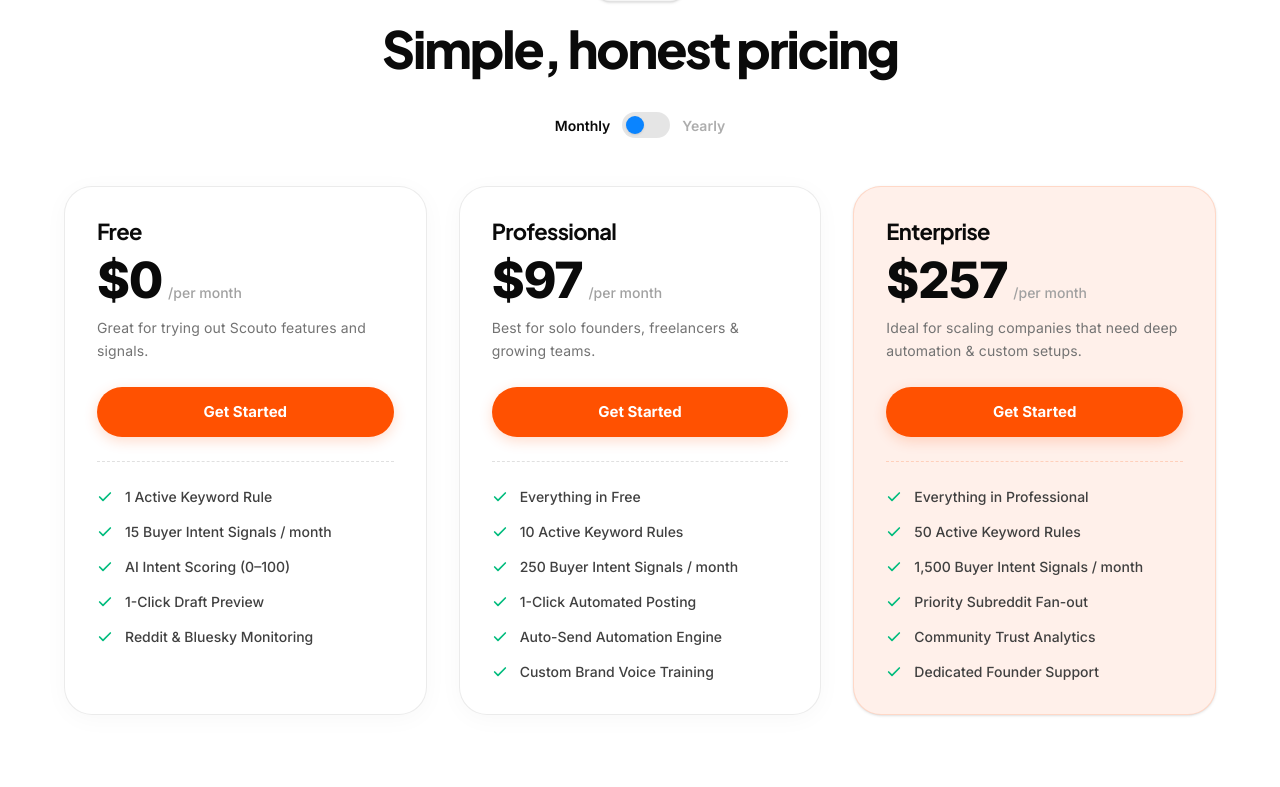
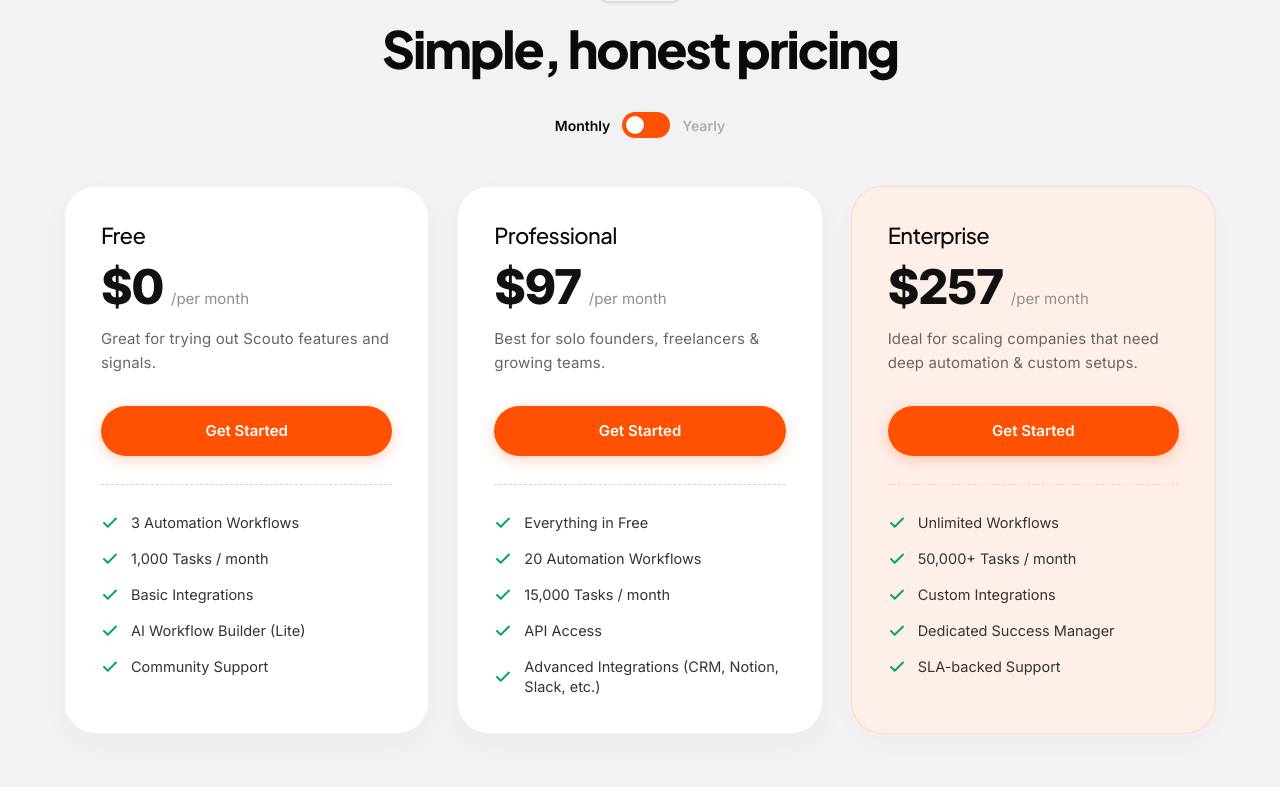
Before and after one commit to abhishekreal7/buyerwatch, a Next.js app: page / in a window 1280 px wide. Shown: the part 7673-8460 px from the top of the page. Built offline with nearby package versions, Linux system fonts and the light colour scheme.

Commit message:
fix(pricing): apply pixel-matched depth of quality, text sizing, padding, background contrast, and green checkmark icons

```diff
--- a/src/app/page.tsx
+++ b/src/app/page.tsx
@@ -1239,10 +1239,10 @@
         </Section>
 
         {/* ━ ━ ━ ━  section separator: PRICING ━ ━ ━ ━  */}
-        <Section id="pricing" className="bg-white pt-[100px] pb-[100px]">
+        <Section id="pricing" className="bg-[#F2F2F5] pt-[100px] pb-[100px]">
           <div className="max-w-[1200px] mx-auto px-[24px]">
             <motion.div variants={fadeUp} className="text-center mb-[36px]">
-              <SectionBadge color="#0A84FF" text="Pricing" />
+              <SectionBadge color="#FF5101" text="Pricing" />
               <h2 style={{ fontFamily: 'var(--font-jakarta), var(--font-inter), sans-serif', fontWeight: 800, fontSize: 'clamp(34px, 4vw, 52px)', letterSpacing: '-0.04em', lineHeight: 1.05, color: '#0A0A0A' }}>
                 Simple, honest pricing
               </h2>
@@ -1251,9 +1251,9 @@
             {/* Toggle */}
             <motion.div variants={fadeUp} className="flex items-center justify-center gap-3 mb-12">
               <span style={{ fontFamily: 'var(--font-inter)', fontSize: '14px', fontWeight: 600, color: !isYearly ? '#0A0A0A' : '#ADADAD' }}>Monthly</span>
-              <button onClick={() => setIsYearly(!isYearly)} className="w-[48px] h-[26px] rounded-full relative transition-colors duration-200 cursor-pointer bg-black/10 hover:bg-black/20" aria-label="Toggle yearly billing">
+              <button onClick={() => setIsYearly(!isYearly)} className="w-[48px] h-[26px] rounded-full relative transition-colors duration-200 cursor-pointer bg-[#FF5101]" aria-label="Toggle yearly billing">
                 <motion.div
-                  className="w-[18px] h-[18px] bg-[#0A84FF] rounded-full absolute top-[4px] shadow-sm"
+                  className="w-[18px] h-[18px] bg-white rounded-full absolute top-[4px] shadow-sm"
                   animate={{ x: isYearly ? 26 : 4 }}
                   transition={springs.snappy}
                 />
@@ -1266,7 +1266,7 @@
                     animate={{ opacity: 1, scale: 1 }}
                     exit={{ opacity: 0, scale: 0.85 }}
                     transition={springs.snappy}
-                    className="bg-[#0A84FF]/10 text-[#0A84FF] text-[11px] font-[800] px-3 py-1 rounded-full tracking-[0.02em] uppercase"
+                    className="bg-[#FFE3D8] text-[#FF5101] text-[11px] font-[800] px-3 py-1 rounded-full tracking-[0.02em] uppercase"
                   >
                     Save 20%
                   </motion.span>
@@ -1274,47 +1274,47 @@
               </AnimatePresence>
             </motion.div>
 
-            <motion.div variants={staggerContainer} className="grid lg:grid-cols-3 gap-8 items-stretch">
-              {/* Starter Free Card */}
+            <motion.div variants={staggerContainer} className="grid lg:grid-cols-3 gap-7 items-stretch">
+              {/* Free Card */}
               <motion.div
                 variants={fadeUp}
                 whileHover={{ y: -6 }}
                 transition={springs.snappy}
-                className="bg-white rounded-[28px] border border-black/[0.08] p-8 flex flex-col justify-between shadow-[0_4px_24px_rgba(0,0,0,0.03)]"
+                className="bg-white rounded-[32px] border border-black/[0.05] p-9 flex flex-col justify-between shadow-[0_10px_30px_rgba(0,0,0,0.03)] hover:shadow-[0_20px_40px_rgba(0,0,0,0.06)] transition-all duration-300"
               >
                 <div>
-                  <h3 className="font-sans font-bold text-[22px] tracking-tight text-[#0A0A0A] mb-3">
+                  <h3 className="font-sans font-medium text-[22px] tracking-tight text-[#111111] mb-4">
                     Free
                   </h3>
-                  <div className="flex items-baseline mb-3">
-                    <span className="font-sans font-extrabold text-[50px] tracking-tight leading-none text-[#0A0A0A]">
+                  <div className="flex items-baseline mb-4">
+                    <span className="font-sans font-extrabold text-[48px] tracking-[-0.03em] leading-none text-[#111111]">
                       $0
                     </span>
-                    <span className="font-sans text-[14px] text-neutral-400 ml-1.5 font-medium">
+                    <span className="font-sans text-[15px] text-[#8E8E93] ml-2 font-normal">
                       /per month
                     </span>
                   </div>
-                  <p className="font-sans text-[14px] text-neutral-500 mb-6 leading-relaxed min-h-[42px]">
+                  <p className="font-sans text-[15px] text-[#666666] font-normal mb-8 leading-[1.55] min-h-[46px]">
                     Great for trying out Scouto features and signals.
                   </p>
 
-                  <Link href="/signup" className="w-full bg-[#FF5101] hover:bg-[#E04400] text-white text-[15px] font-bold text-center py-3.5 rounded-full transition-all duration-150 shadow-[0_4px_14px_rgba(255,81,1,0.2)] block mb-6">
+                  <Link href="/signup" className="w-full bg-[#FF5101] hover:bg-[#E04400] text-white text-[15px] font-[600] text-center py-3.5 rounded-full transition-all duration-150 shadow-[0_4px_14px_rgba(255,81,1,0.25)] block mb-7">
                     Get Started
                   </Link>
 
-                  <div className="w-full border-t border-dashed border-black/[0.12] mb-6" />
-
-                  <div className="flex flex-col gap-3.5">
+                  <div className="w-full border-t border-dashed border-[#D4D4D8] mb-7" />
+
+                  <div className="flex flex-col gap-4">
                     {[
-                      '1 Active Keyword Rule',
-                      '15 Buyer Intent Signals / month',
-                      'AI Intent Scoring (0–100)',
-                      '1-Click Draft Preview',
-                      'Reddit & Bluesky Monitoring'
+                      '3 Automation Workflows',
+                      '1,000 Tasks / month',
+                      'Basic Integrations',
+                      'AI Workflow Builder (Lite)',
+                      'Community Support'
                     ].map((f) => (
                       <div key={f} className="flex items-center gap-3 text-left">
-                        <CheckIcon className="w-4 h-4 text-emerald-500 shrink-0" strokeWidth={2.5} />
-                        <span className="font-sans text-[14px] text-neutral-700 font-medium leading-normal">{f}</span>
+                        <CheckIcon className="w-[18px] h-[18px] text-[#00A859] shrink-0" strokeWidth={2.5} />
+                        <span className="font-sans text-[14.5px] text-[#333333] font-normal leading-snug">{f}</span>
                       </div>
                     ))}
                   </div>
@@ -1326,42 +1326,41 @@
                 variants={fadeUp}
                 whileHover={{ y: -6 }}
                 transition={springs.snappy}
-                className="bg-white rounded-[28px] border border-black/[0.08] p-8 flex flex-col justify-between shadow-[0_4px_24px_rgba(0,0,0,0.03)]"
+                className="bg-white rounded-[32px] border border-black/[0.05] p-9 flex flex-col justify-between shadow-[0_10px_30px_rgba(0,0,0,0.03)] hover:shadow-[0_20px_40px_rgba(0,0,0,0.06)] transition-all duration-300"
               >
                 <div>
-                  <h3 className="font-sans font-bold text-[22px] tracking-tight text-[#0A0A0A] mb-3">
+                  <h3 className="font-sans font-medium text-[22px] tracking-tight text-[#111111] mb-4">
                     Professional
                   </h3>
-                  <div className="flex items-baseline mb-3">
-                    <span className="font-sans font-extrabold text-[50px] tracking-tight leading-none text-[#0A0A0A]">
+                  <div className="flex items-baseline mb-4">
+                    <span className="font-sans font-extrabold text-[48px] tracking-[-0.03em] leading-none text-[#111111]">
                       ${isYearly ? '79' : '97'}
                     </span>
-                    <span className="font-sans text-[14px] text-neutral-400 ml-1.5 font-medium">
+                    <span className="font-sans text-[15px] text-[#8E8E93] ml-2 font-normal">
                       /per month
                     </span>
                   </div>
-                  <p className="font-sans text-[14px] text-neutral-500 mb-6 leading-relaxed min-h-[42px]">
+                  <p className="font-sans text-[15px] text-[#666666] font-normal mb-8 leading-[1.55] min-h-[46px]">
                     Best for solo founders, freelancers & growing teams.
                   </p>
 
-                  <Link href="/signup" className="w-full bg-[#FF5101] hover:bg-[#E04400] text-white text-[15px] font-bold text-center py-3.5 rounded-full transition-all duration-150 shadow-[0_4px_14px_rgba(255,81,1,0.2)] block mb-6">
+                  <Link href="/signup" className="w-full bg-[#FF5101] hover:bg-[#E04400] text-white text-[15px] font-[600] text-center py-3.5 rounded-full transition-all duration-150 shadow-[0_4px_14px_rgba(255,81,1,0.25)] block mb-7">
                     Get Started
                   </Link>
 
-                  <div className="w-full border-t border-dashed border-black/[0.12] mb-6" />
-
-                  <div className="flex flex-col gap-3.5">
+                  <div className="w-full border-t border-dashed border-[#D4D4D8] mb-7" />
+
+                  <div className="flex flex-col gap-4">
                     {[
                       'Everything in Free',
-                      '10 Active Keyword Rules',
-                      '250 Buyer Intent Signals / month',
-                      '1-Click Automated Posting',
-                      'Auto-Send Automation Engine',
-                      'Custom Brand Voice Training'
+                      '20 Automation Workflows',
+                      '15,000 Tasks / month',
+                      'API Access',
+                      'Advanced Integrations (CRM, Notion, Slack, etc.)'
                     ].map((f) => (
                       <div key={f} className="flex items-center gap-3 text-left">
-                        <CheckIcon className="w-4 h-4 text-emerald-500 shrink-0" strokeWidth={2.5} />
-                        <span className="font-sans text-[14px] text-neutral-700 font-medium leading-normal">{f}</span>
+                        <CheckIcon className="w-[18px] h-[18px] text-[#00A859] shrink-0" strokeWidth={2.5} />
+                        <span className="font-sans text-[14.5px] text-[#333333] font-normal leading-snug">{f}</span>
                       </div>
                     ))}
                   </div>
@@ -1373,46 +1372,41 @@
                 variants={fadeUp}
                 whileHover={{ y: -6 }}
                 transition={springs.snappy}
-                className="rounded-[28px] p-8 flex flex-col justify-between shadow-sm"
-                style={{
-                  backgroundColor: '#FFF0EA',
-                  border: '1px solid rgba(255, 81, 1, 0.15)',
-                }}
+                className="bg-[#FFEFE9] rounded-[32px] border border-[#FF5101]/15 p-9 flex flex-col justify-between shadow-[0_10px_30px_rgba(255,81,1,0.04)] hover:shadow-[0_20px_40px_rgba(255,81,1,0.08)] transition-all duration-300"
               >
                 <div>
-                  <h3 className="font-sans font-bold text-[22px] tracking-tight text-[#FF5101] mb-3">
+                  <h3 className="font-sans font-medium text-[22px] tracking-tight text-[#FF5101] mb-4">
                     Enterprise
                   </h3>
-                  <div className="flex items-baseline mb-3">
-                    <span className="font-sans font-extrabold text-[50px] tracking-tight leading-none text-[#0A0A0A]">
+                  <div className="flex items-baseline mb-4">
+                    <span className="font-sans font-extrabold text-[48px] tracking-[-0.03em] leading-none text-[#111111]">
                       ${isYearly ? '209' : '257'}
                     </span>
-                    <span className="font-sans text-[14px] text-neutral-400 ml-1.5 font-medium">
+                    <span className="font-sans text-[15px] text-[#8E8E93] ml-2 font-normal">
                       /per month
                     </span>
                   </div>
-                  <p className="font-sans text-[14px] text-neutral-500 mb-6 leading-relaxed min-h-[42px]">
+                  <p className="font-sans text-[15px] text-[#666666] font-normal mb-8 leading-[1.55] min-h-[46px]">
                     Ideal for scaling companies that need deep automation & custom setups.
                   </p>
 
-                  <Link href="/signup" className="w-full bg-[#FF5101] hover:bg-[#E04400] text-white text-[15px] font-bold text-center py-3.5 rounded-full transition-all duration-150 shadow-[0_4px_14px_rgba(255,81,1,0.2)] block mb-6">
+                  <Link href="/signup" className="w-full bg-[#FF5101] hover:bg-[#E04400] text-white text-[15px] font-[600] text-center py-3.5 rounded-full transition-all duration-150 shadow-[0_4px_14px_rgba(255,81,1,0.25)] block mb-7">
                     Get Started
                   </Link>
 
-                  <div className="w-full border-t border-dashed border-[#FF5101]/20 mb-6" />
-
-                  <div className="flex flex-col gap-3.5">
+                  <div className="w-full border-t border-dashed border-[#FF5101]/20 mb-7" />
+
+                  <div className="flex flex-col gap-4">
                     {[
-                      'Everything in Professional',
-                      '50 Active Keyword Rules',
-                      '1,500 Buyer Intent Signals / month',
-                      'Priority Subreddit Fan-out',
-                      'Community Trust Analytics',
-                      'Dedicated Founder Support'
+                      'Unlimited Workflows',
+                      '50,000+ Tasks / month',
+                      'Custom Integrations',
+                      'Dedicated Success Manager',
+                      'SLA-backed Support'
                     ].map((f) => (
                       <div key={f} className="flex items-center gap-3 text-left">
-                        <CheckIcon className="w-4 h-4 text-emerald-500 shrink-0" strokeWidth={2.5} />
-                        <span className="font-sans text-[14px] text-neutral-700 font-medium leading-normal">{f}</span>
+                        <CheckIcon className="w-[18px] h-[18px] text-[#00A859] shrink-0" strokeWidth={2.5} />
+                        <span className="font-sans text-[14.5px] text-[#333333] font-normal leading-snug">{f}</span>
                       </div>
                     ))}
                   </div>
```
